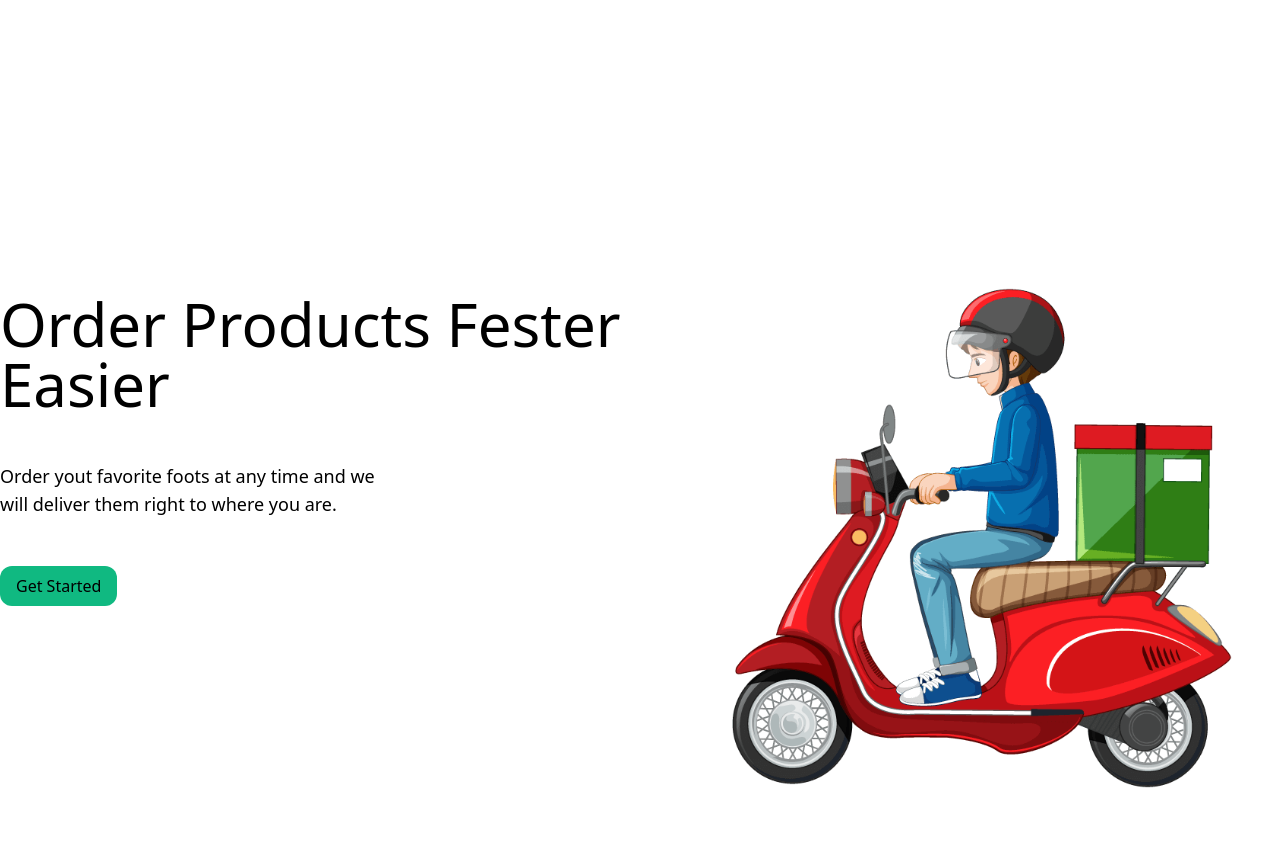
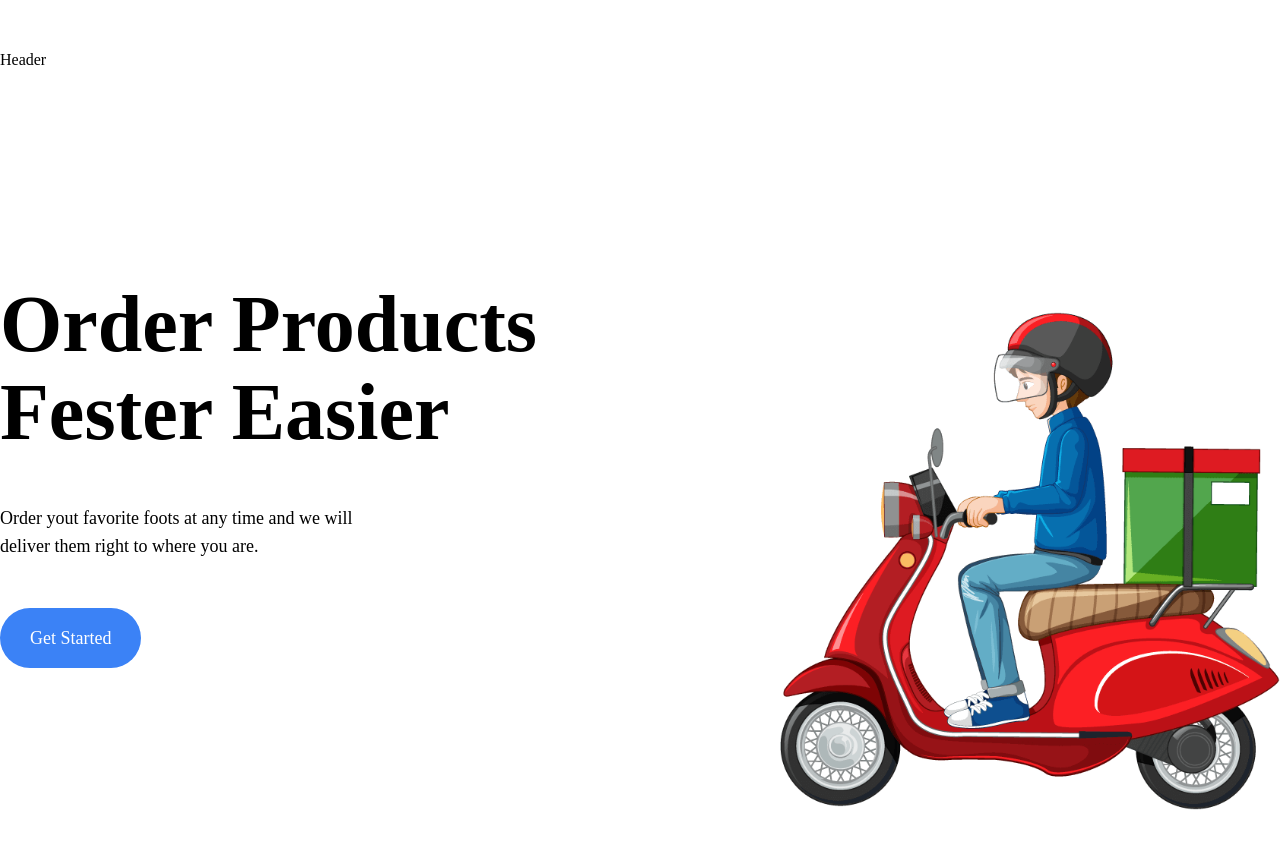
Before and after one commit to shafiqahmad81/landing-page, a React (Create React App) app: page / in a window 1280 px wide. Shown: the top 848 px of the page. Built offline with nearby package versions, Linux system fonts and the light colour scheme.

Commit message:
update hero section

```diff
--- a/src/components/Header.js
+++ b/src/components/Header.js
@@ -1,7 +1,9 @@
 import React from 'react'
 
-export const Header = () => {
+const Header = () => {
   return (
     <div>Header</div>
   )
 }
+
+export default Header
--- a/src/components/Hero.js
+++ b/src/components/Hero.js
@@ -1,19 +1,21 @@
 import React from 'react';
+import Header from '../components/Header';
 import { heroData } from '../data';
 
 const Hero = () => {
   const {title, subtitle, btnText, image} = heroData;
   return (
     <section className=' lg:h-[900px] py-12'>
+      <Header />
       <div className=' container mx-auto h-full relative'>
         <div className=' flex flex-col xl:flex-row items-center h-full md:py-24'>
           <div className=' text-center xl:text-left xl:absolute'>
-            <h1 className=' text-6xl xl:max-w-[700px] mb-6 lg:mb-12' data-aos='fade-down'data-aos-delay='400' >{title}</h1>
+            <h1 className='xl:max-w-[700px] mb-6 lg:mb-12' data-aos='fade-down'data-aos-delay='400' >{title}</h1>
             <p className=' text-lg xl:max-w-[380px] mb-6 lg:mb-12'data-aos='fade-down'data-aos-delay='500' >{subtitle}</p>
-            <button className='btn  mb-8 xl:mb-0'data-aos='fade-down'data-aos-delay='600' >{btnText}</button>
+            <button className='btn btn-primary  mb-8 xl:mb-0'data-aos='fade-down'data-aos-delay='700' >{btnText}</button>
           </div>
-          <div className=' xl:absolute xl:right-12 xl:bottom-16'data-aos='fade-up'data-aos-delay='700' >
-            <img className='w-[500px] h-[500px]' src= {image} alt=''/>
+          <div className='max-w-full w-[500px] h-[500px] xl:absolute xl:right-0 xl:bottom-16'data-aos='fade-up'data-aos-delay='700' >
+            <img className='' src= {image} alt=''/>
           </div>
         </div>
       </div>
--- a/src/index.css
+++ b/src/index.css
@@ -2,8 +2,21 @@
 @tailwind components;
 @tailwind utilities;
 
+@import url('https://fonts.googleapis.com/css2?family=Geologica:wght@300;400;700&display=swap');
+
+body {
+  font-family:'Geologica'
+
+};
+
 @layer components{
   .btn{
-    @apply py-2 px-4 bg-emerald-500 rounded-xl
+    @apply text-lg h-[60px] px-[30px] rounded-full transition text-white
+  }
+  .btn-primary{
+    @apply bg-blue-500 hover:bg-blue-400
+  }
+  h1{
+    @apply font-bold text-[40px] xl:text-[80px] leading-[1.1];
   }
 }
```
